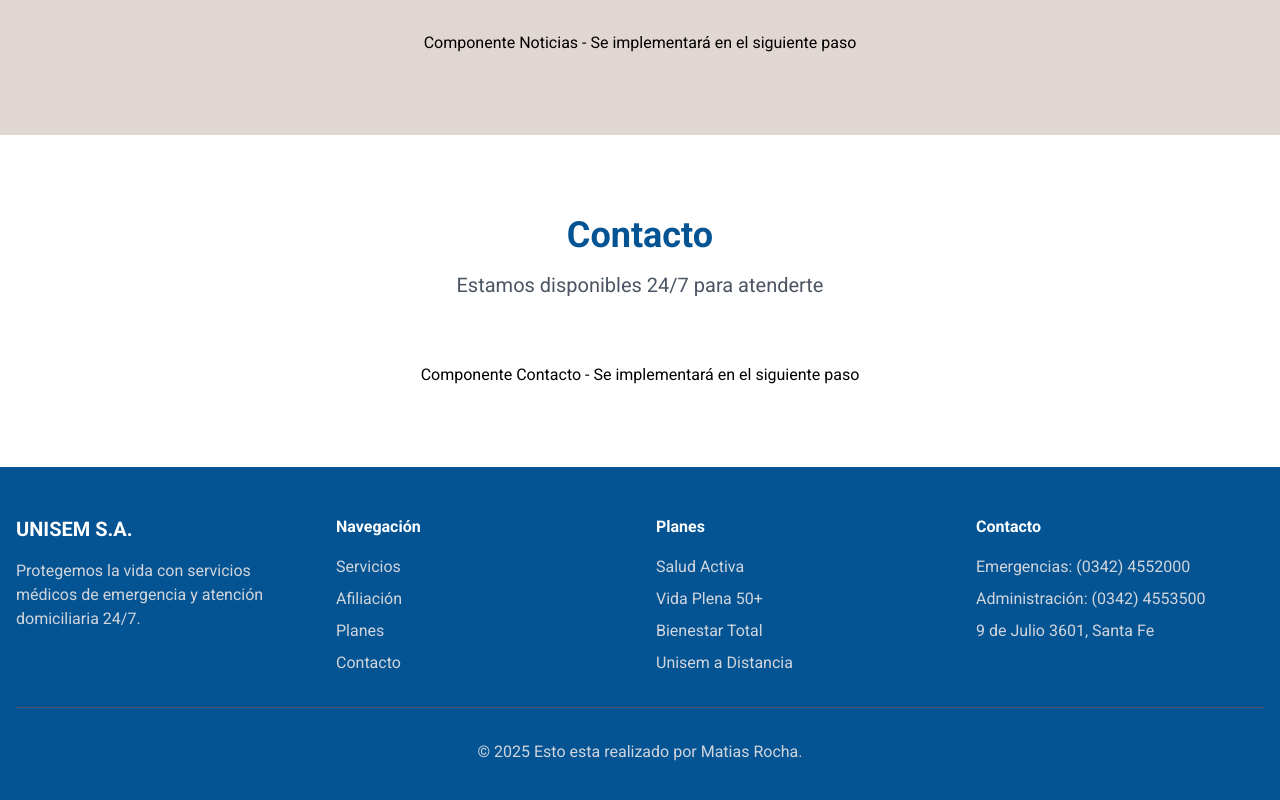
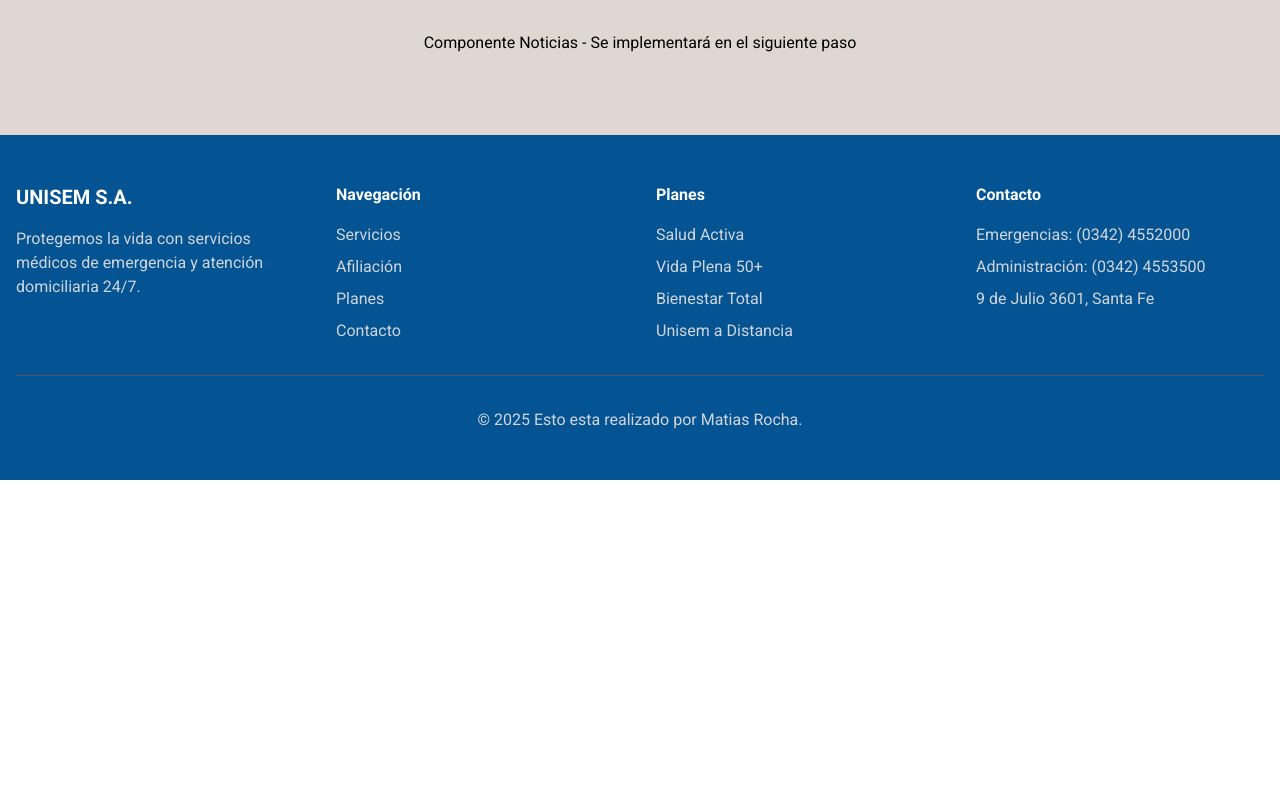
Before and after one commit to MatiasRocha92/unisem, a React (Vite) app: page / in a window 1280 px wide. Shown: the part 8852-9652 px from the top of the page. After the commit the page ends 9332 px from the top, so only its background shows below. Built offline with nearby package versions, Linux system fonts and the light colour scheme.

Commit message:
refactor: Eliminar sección de contacto de la página principal
- Remover componente Contacto de HomePage
- Ya existe página de contacto dedicada en /contacto
- Simplificar estructura de la página principal
- Mantener solo Hero, Planes, DetallePlanes y Noticias

```diff
--- a/src/pages/HomePage.jsx
+++ b/src/pages/HomePage.jsx
@@ -21,20 +21,6 @@ const Noticias = () => (
   </section>
 );
 
-const Contacto = () => (
-  <section id="contacto" className="py-20 bg-white">
-    <div className="container px-4 mx-auto">
-      <div className="mb-16 text-center" data-aos="fade-up">
-        <h2 className="mb-4 text-4xl font-bold text-unisem-blue-navy">Contacto</h2>
-        <p className="max-w-2xl mx-auto text-xl text-gray-600">Estamos disponibles 24/7 para atenderte</p>
-      </div>
-      <div className="text-center">
-        <p>Componente Contacto - Se implementará en el siguiente paso</p>
-      </div>
-    </div>
-  </section>
-);
-
 const HomePage = () => {
   return (
     <>
@@ -42,7 +28,6 @@ const HomePage = () => {
       <Planes />
       <DetallePlanes />
       <Noticias />
-      <Contacto />
     </>
   );
 };
```
